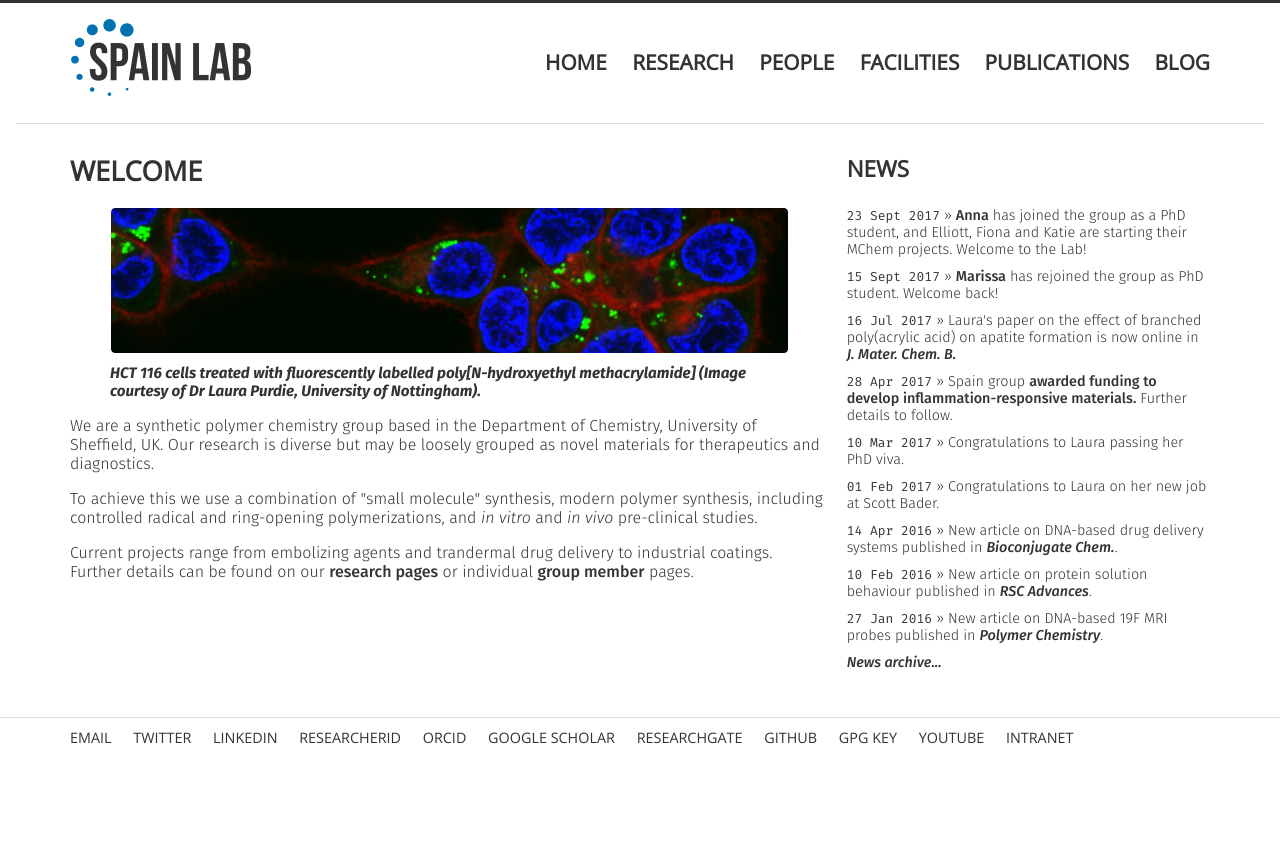
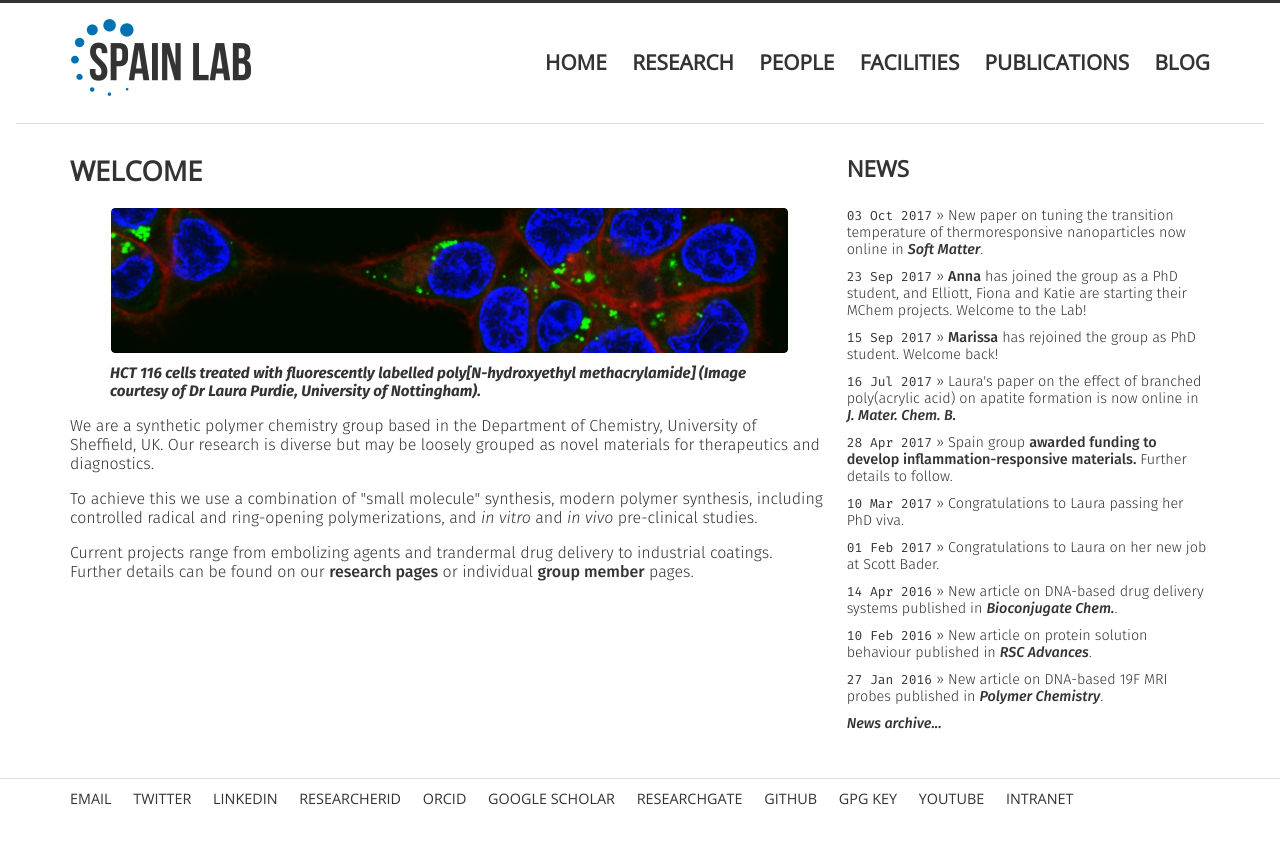
Before and after one commit to sebspain/sebspain.github.io, a Jekyll site: the page index.html, which Jekyll copies as it is, in a window 1280 px wide. Shown: the top 844 px of the page. Built offline with Jekyll 4.4.1, drawn with Linux system fonts in a browser that asks for light colours.

Commit message:
added NP paper to news

```diff
--- a/index.html
+++ b/index.html
@@ -76,8 +76,9 @@
         <div class="unit w-1-3 center-on-mobiles">
             <h2>News</h2>
               <ul class="news">
-                <li><span>23 Sept 2017</span> &raquo; <a href="group/profiles/Anna_Mroz.html">Anna</a> has joined the group as a PhD student, and Elliott, Fiona and Katie are starting their MChem projects. Welcome to the Lab!</li>
-                <li><span>15 Sept 2017</span> &raquo; <a href="group/profiles/Marissa_Morales_Moctezuma.html">Marissa</a> has rejoined the group as PhD student. Welcome back!</li>
+                <li><span>03 Oct 2017</span> &raquo; New paper on tuning the transition temperature of thermoresponsive nanoparticles now online in <a href="http://dx.doi.org/10.1039/C7SM00920H"><em>Soft Matter</em></a>.</li>
+                <li><span>23 Sep 2017</span> &raquo; <a href="group/profiles/Anna_Mroz.html">Anna</a> has joined the group as a PhD student, and Elliott, Fiona and Katie are starting their MChem projects. Welcome to the Lab!</li>
+                <li><span>15 Sep 2017</span> &raquo; <a href="group/profiles/Marissa_Morales_Moctezuma.html">Marissa</a> has rejoined the group as PhD student. Welcome back!</li>
                 <li><span>16 Jul 2017</span> &raquo; Laura's paper on the effect of branched poly(acrylic acid) on apatite formation is now online in <a href="http://dx.doi.org/10.1039/C7TB00144D"><em>J. Mater. Chem. B.</em></a></li>
                 <li><span>28 Apr 2017</span> &raquo; Spain group <a href="http://gow.epsrc.ac.uk/NGBOViewGrant.aspx?GrantRef=EP/P027989/1">awarded funding to develop inflammation-responsive materials.</a> Further details to follow.</li>
                 <li><span>10 Mar 2017</span> &raquo; Congratulations to Laura passing her PhD viva.</li>
--- a/news_archive.html
+++ b/news_archive.html
@@ -58,8 +58,9 @@
 
             <h1>News Archive</h1>
               <ul class="news">
-                <li><span>23 Sept 2017</span> &raquo; <a href="group/profiles/Anna_Mroz.html">Anna</a> has joined the group as a PhD student, and Elliott, Fiona and Katie are starting their MChem projects. Welcome to the Lab!</li>
-                <li><span>15 Sept 2017</span> &raquo; <a href="group/profiles/Marissa_Morales_Moctezuma.html">Marissa</a> has rejoined the group as PhD student. Welcome back!</li>
+                <li><span>03 Oct 2017</span> &raquo; New paper on tuning the transition temperature of thermoresponsive nanoparticles now online in <a href="http://dx.doi.org/10.1039/C7SM00920H"><em>Soft Matter</em></a>.</li>
+                <li><span>23 Sep 2017</span> &raquo; <a href="group/profiles/Anna_Mroz.html">Anna</a> has joined the group as a PhD student, and Elliott, Fiona and Katie are starting their MChem projects. Welcome to the Lab!</li>
+                <li><span>15 Sep 2017</span> &raquo; <a href="group/profiles/Marissa_Morales_Moctezuma.html">Marissa</a> has rejoined the group as PhD student. Welcome back!</li>
                 <li><span>16 Jul 2017</span> &raquo; Laura's paper on the effect of branched poly(acrylic acid) on apatite formation is now online in <a href="http://dx.doi.org/10.1039/C7TB00144D"><em>J. Mater. Chem. B.</em></a></li>
                 <li><span>28 Apr 2017</span> &raquo; Spain group <a href="http://gow.epsrc.ac.uk/NGBOViewGrant.aspx?GrantRef=EP/P027989/1">awarded funding to develop inflammation-responsive materials.</a> Further details to follow.</li>
                 <li><span>10 Mar 2017</span> &raquo; Congratulations to Laura passing her PhD viva.</li>
```
